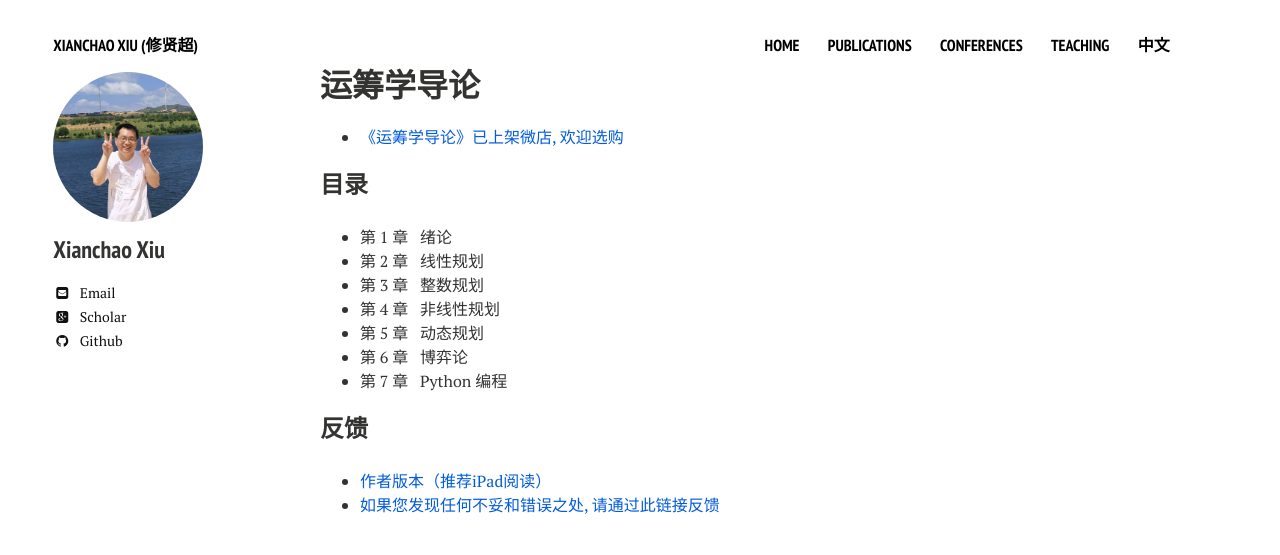
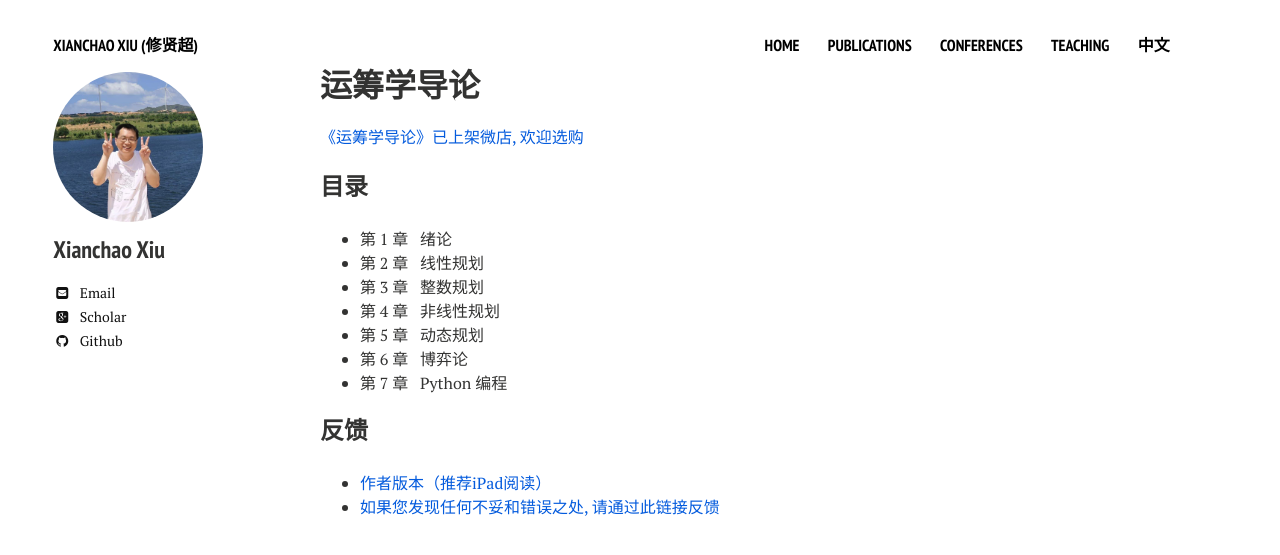
Before and after one commit to xianchaoxiu/xianchaoxiu.github.io, a Jekyll site: the page built from chinese/book/OR/index.md, in a window 1280 px wide. Shown: the top 555 px of the page. Built offline with Jekyll 4.4.1, drawn with Linux system fonts in a browser that asks for light colours; nearby versions of some CDN libraries.

Commit message:
Update index.md

```diff
--- a/chinese/book/OR/index.md
+++ b/chinese/book/OR/index.md
@@ -5,7 +5,7 @@ comments: false
 share: false
 ---
 
-* <a href="https://weidian.com/item.html?itemID=7810621848" class="textlink" target="_blank"> 《运筹学导论》已上架微店, 欢迎选购 </a> <br>
+<a href="https://weidian.com/item.html?itemID=7810621848" class="textlink" target="_blank"> 《运筹学导论》已上架微店, 欢迎选购 </a> <br>
 
 ### 目录
 
```
